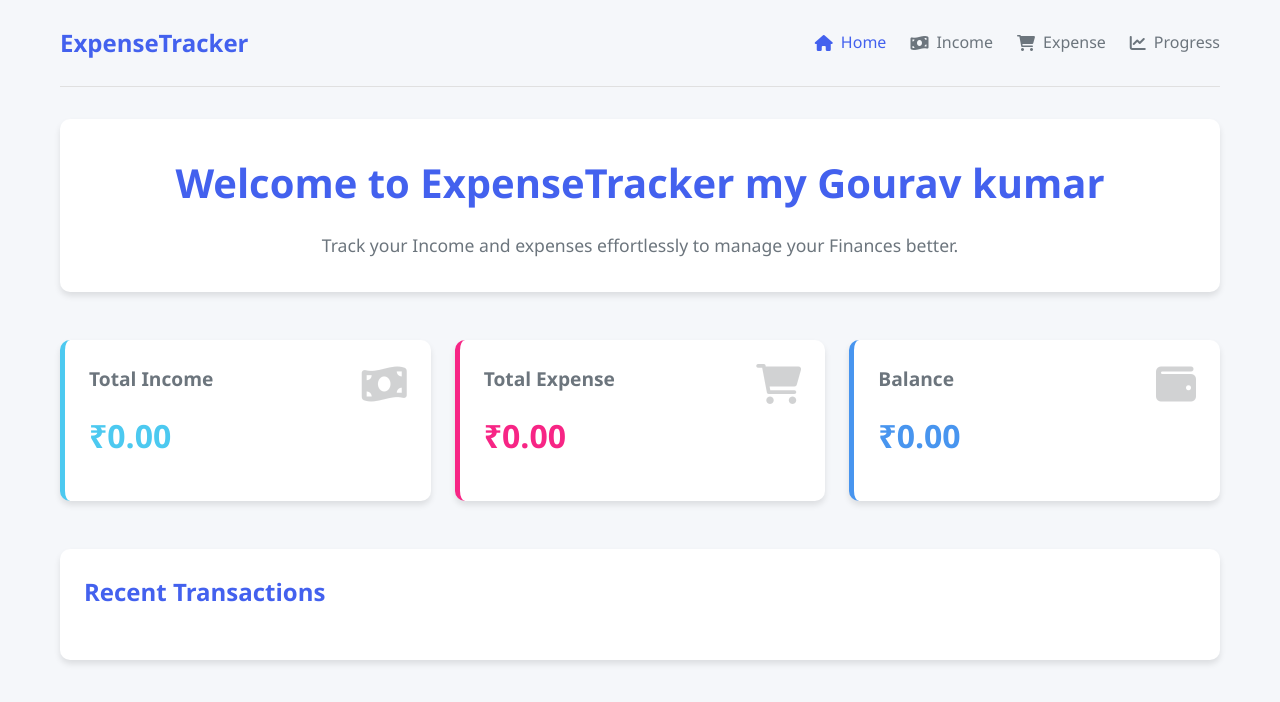
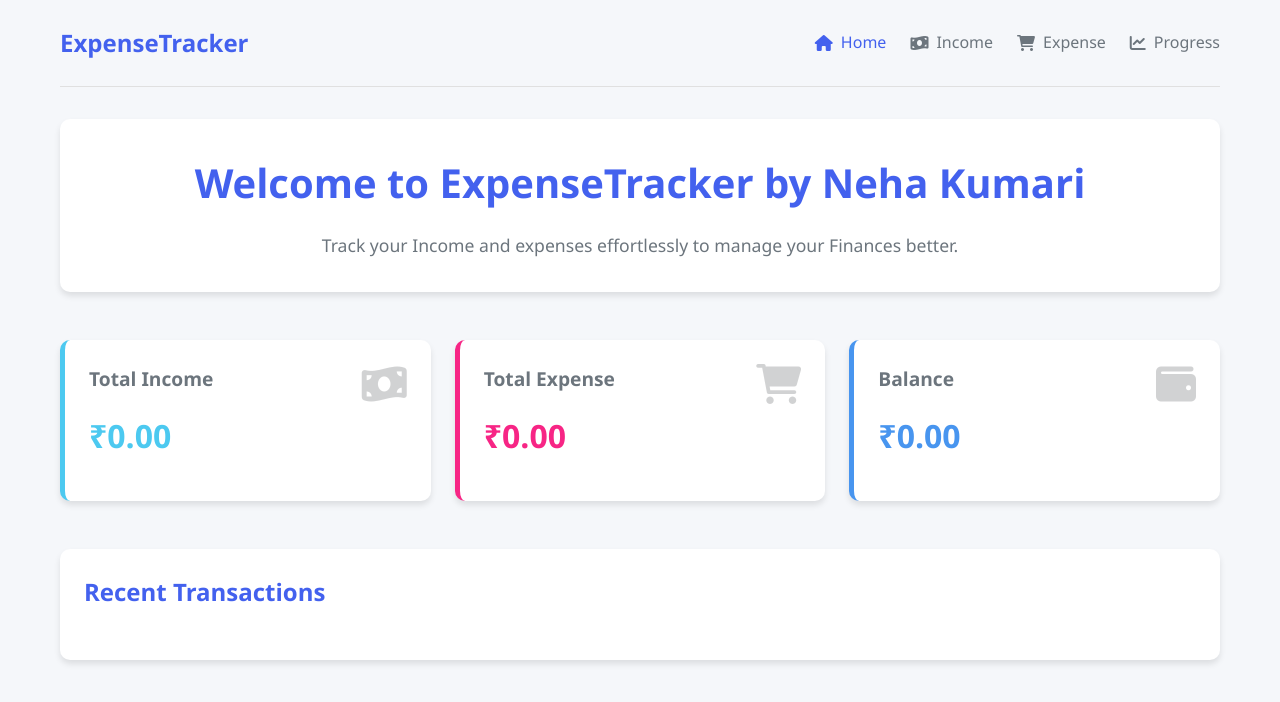
Before and after one commit to gouravkumar17/expensetrackerdevops, a plain HTML site: page devopsexpense/index.html in a window 1280 px wide. Drawn offline with nearby package versions, Linux system fonts and the light colour scheme.

Commit message:
Update index.html

```diff
--- a/devopsexpense/index.html
+++ b/devopsexpense/index.html
@@ -28,7 +28,7 @@
             <!-- Home Page -->
             <section id="home" class="page active">
                 <div class="hero">
-                    <h1>Welcome to ExpenseTracker my Gourav kumar</h1>
+                    <h1>Welcome to ExpenseTracker by Neha Kumari</h1>
                     <p>Track your Income and expenses effortlessly to manage your Finances better.</p>
                 </div>
 
```
